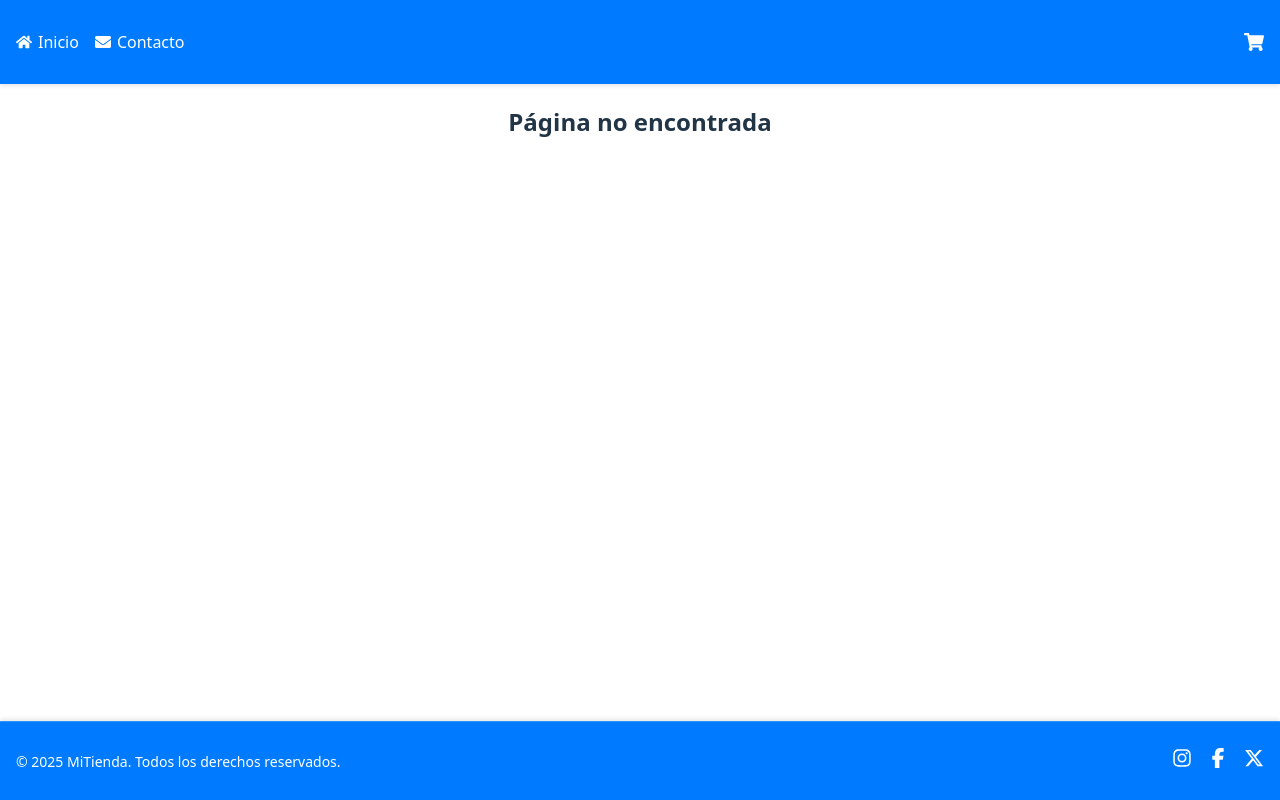
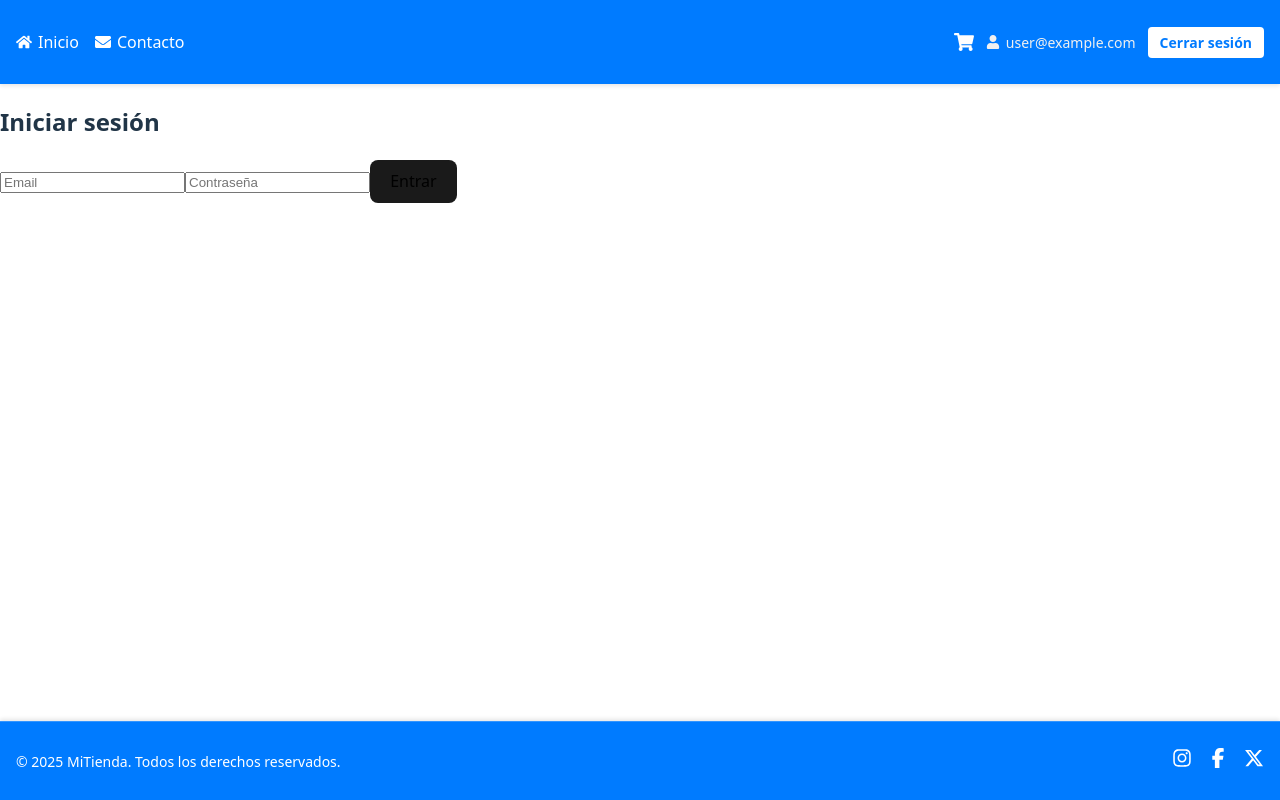
Before and after one commit to Leanfclv/react-clase, a React (Vite) app: page /login in a window 1280 px wide. Built offline with nearby package versions, Linux system fonts and the light colour scheme; no server answers; sample sign-in values are in the browser's storage.

Commit message:
Auth: Login/Register con Firebase + Navbar dinámico

```diff
--- a/package.json
+++ b/package.json
@@ -11,6 +11,7 @@
     "tailwind:init": "tailwindcss init -p"
   },
   "dependencies": {
+    "firebase": "^12.6.0",
     "framer-motion": "^12.23.22",
     "react": "^19.1.1",
     "react-dom": "^19.1.1",
--- a/src/App.jsx
+++ b/src/App.jsx
@@ -1,37 +1,45 @@
-import { useState, useEffect } from 'react';
-import { Routes, Route, useLocation } from 'react-router-dom';
-import { AnimatePresence, motion } from 'framer-motion';
+import { useState, useEffect } from "react";
+import { Routes, Route, useLocation } from "react-router-dom";
+import { AnimatePresence, motion } from "framer-motion";
 
-import Navbar from './components/layout/Navbar';
-import Footer from './components/layout/Footer';
-import Productos from './components/features/productos/Productos';
-import Contacto from './components/features/contacto/Contacto';
-import Carrito from './components/features/carrito/Carrito';
-import DetalleProducto from './components/features/detalle/DetalleProducto';
+import Navbar from "./components/layout/Navbar";
+import Footer from "./components/layout/Footer";
+import Productos from "./components/features/productos/Productos";
+import Contacto from "./components/features/contacto/Contacto";
+import Carrito from "./components/features/carrito/Carrito";
+import DetalleProducto from "./components/features/detalle/DetalleProducto";
+import Login from "./components/auth/Login";
+import Register from "./components/auth/Register";
+import AdminCrud from "./components/admin/AdminCrud";
+import RutaProtegida from "./components/auth/RutaProtegida";
 
-import { CarritoProvider } from './context/CarritoContext'; // 👈 Importamos el provider
-import './App.css';
+import { CarritoProvider } from "./context/CarritoContext";
+import { AuthProvider } from "./context/AuthContext"; // 👈 Importamos el AuthProvider
+import "./App.css";
 
-const MotionDiv = motion.create('div');
+// Usamos la nueva API de Framer Motion
+const MotionDiv = motion.create("div");
 
 function App() {
   const [productos, setProductos] = useState([]);
   const location = useLocation();
 
   useEffect(() => {
-    fetch('https://fakestoreapi.com/products')
-      .then(res => res.json())
-      .then(data => setProductos(data))
-      .catch(error => console.error('Error al cargar productos:', error));
+    fetch("https://fakestoreapi.com/products")
+      .then((res) => res.json())
+      .then((data) => setProductos(data))
+      .catch((error) => console.error("Error al cargar productos:", error));
   }, []);
 
   return (
+    <AuthProvider>
       <CarritoProvider>
         <div className="layout">
-        <Navbar /> {/* 👈 Ya no recibe carrito por props */}
+          <Navbar />{/* 👈 Ya no recibe carrito por props */}
           <main className="main-content">
             <AnimatePresence mode="wait">
               <Routes location={location} key={location.pathname}>
+                {/* Catálogo */}
                 <Route
                   path="/"
                   element={
@@ -41,10 +49,12 @@ function App() {
                       exit={{ opacity: 0 }}
                       transition={{ duration: 0.3 }}
                     >
-                    <Productos productos={productos} /> {/* 👈 Usa contexto para agregar al carrito */}
+                      <Productos productos={productos} />{/* 👈 Usa contexto para agregar al carrito */}
                     </MotionDiv>
                   }
                 />
+
+                {/* Contacto */}
                 <Route
                   path="/contacto"
                   element={
@@ -58,19 +68,25 @@ function App() {
                     </MotionDiv>
                   }
                 />
+
+                {/* Carrito (ruta protegida: requiere login) */}
                 <Route
                   path="/carrito"
                   element={
+                    <RutaProtegida>
                       <MotionDiv
                         initial={{ opacity: 0 }}
                         animate={{ opacity: 1 }}
                         exit={{ opacity: 0 }}
                         transition={{ duration: 0.3 }}
                       >
-                    <Carrito /> {/* 👈 Usa contexto */}
+                        <Carrito />{/* 👈 Usa contexto */}
                       </MotionDiv>
+                    </RutaProtegida>
                   }
                 />
+
+                {/* Detalle de producto */}
                 <Route
                   path="/producto/:id"
                   element={
@@ -80,14 +96,64 @@ function App() {
                       exit={{ opacity: 0 }}
                       transition={{ duration: 0.3 }}
                     >
-                    <DetalleProducto productos={productos} /> {/* 👈 Usa contexto para agregar */}
+                      <DetalleProducto productos={productos} />{/* 👈 Usa contexto para agregar */}
                     </MotionDiv>
                   }
                 />
+
+                {/* Login */}
+                <Route
+                  path="/login"
+                  element={
+                    <MotionDiv
+                      initial={{ opacity: 0 }}
+                      animate={{ opacity: 1 }}
+                      exit={{ opacity: 0 }}
+                      transition={{ duration: 0.3 }}
+                    >
+                      <Login />
+                    </MotionDiv>
+                  }
+                />
+
+                {/* Registro */}
+                <Route
+                  path="/register"
+                  element={
+                    <MotionDiv
+                      initial={{ opacity: 0 }}
+                      animate={{ opacity: 1 }}
+                      exit={{ opacity: 0 }}
+                      transition={{ duration: 0.3 }}
+                    >
+                      <Register />
+                    </MotionDiv>
+                  }
+                />
+
+                {/* Admin CRUD (solo admin) */}
+                <Route
+                  path="/admin"
+                  element={
+                    <RutaProtegida role="admin">
+                      <MotionDiv
+                        initial={{ opacity: 0 }}
+                        animate={{ opacity: 1 }}
+                        exit={{ opacity: 0 }}
+                        transition={{ duration: 0.3 }}
+                      >
+                        <AdminCrud />
+                      </MotionDiv>
+                    </RutaProtegida>
+                  }
+                />
+
                 {/* Página 404 */}
                 <Route
                   path="*"
-                element={<h2 style={{ textAlign: 'center' }}>Página no encontrada</h2>}
+                  element={
+                    <h2 style={{ textAlign: "center" }}>Página no encontrada</h2>
+                  }
                 />
               </Routes>
             </AnimatePresence>
@@ -95,6 +161,7 @@ function App() {
           <Footer />
         </div>
       </CarritoProvider>
+    </AuthProvider>
   );
 }
 
--- /dev/null
+++ b/src/components/admin/AdminCrud.jsx
@@ -0,0 +1,51 @@
+import { useState } from "react";
+
+function AdminCrud() {
+  const [articulos, setArticulos] = useState([]);
+  const [nuevo, setNuevo] = useState("");
+
+  const agregar = () => {
+    if (nuevo.trim() === "") return;
+    setArticulos([...articulos, { id: Date.now(), nombre: nuevo }]);
+    setNuevo("");
+  };
+
+  const eliminar = (id) => {
+    setArticulos(articulos.filter((a) => a.id !== id));
+  };
+
+  const editar = (id, nombre) => {
+    setArticulos(
+      articulos.map((a) => (a.id === id ? { ...a, nombre } : a))
+    );
+  };
+
+  return (
+    <div style={{ padding: "20px" }}>
+      <h2>Panel Admin - CRUD Artículos</h2>
+
+      <div style={{ marginBottom: "10px" }}>
+        <input
+          value={nuevo}
+          onChange={(e) => setNuevo(e.target.value)}
+          placeholder="Nuevo artículo"
+        />
+        <button onClick={agregar}>Agregar</button>
+      </div>
+
+      <ul>
+        {articulos.map((a) => (
+          <li key={a.id} style={{ marginBottom: "8px" }}>
+            <input
+              value={a.nombre}
+              onChange={(e) => editar(a.id, e.target.value)}
+            />
+            <button onClick={() => eliminar(a.id)}>Eliminar</button>
+          </li>
+        ))}
+      </ul>
+    </div>
+  );
+}
+
+export default AdminCrud;
--- /dev/null
+++ b/src/components/auth/Login.jsx
@@ -0,0 +1,30 @@
+import { useContext, useState } from "react";
+import { AuthContext } from "../../context/AuthContext";
+
+function Login() {
+  const { login } = useContext(AuthContext);
+  const [email, setEmail] = useState("");
+  const [password, setPassword] = useState("");
+
+  const handleSubmit = async (e) => {
+    e.preventDefault();
+    try {
+      await login(email, password);
+    } catch (error) {
+      console.error("Error en login:", error.message);
+    }
+  };
+
+  return (
+    <div>
+      <h2>Iniciar sesión</h2>
+      <form onSubmit={handleSubmit}>
+        <input type="email" value={email} onChange={e => setEmail(e.target.value)} placeholder="Email" />
+        <input type="password" value={password} onChange={e => setPassword(e.target.value)} placeholder="Contraseña" />
+        <button type="submit">Entrar</button>
+      </form>
+    </div>
+  );
+}
+
+export default Login;
--- /dev/null
+++ b/src/components/auth/Register.jsx
@@ -0,0 +1,30 @@
+import { useContext, useState } from "react";
+import { AuthContext } from "../../context/AuthContext";
+
+function Register() {
+  const { register } = useContext(AuthContext);
+  const [email, setEmail] = useState("");
+  const [password, setPassword] = useState("");
+
+  const handleSubmit = async (e) => {
+    e.preventDefault();
+    try {
+      await register(email, password);
+    } catch (error) {
+      console.error("Error en registro:", error.message);
+    }
+  };
+
+  return (
+    <div>
+      <h2>Registro</h2>
+      <form onSubmit={handleSubmit}>
+        <input type="email" value={email} onChange={e => setEmail(e.target.value)} placeholder="Email" />
+        <input type="password" value={password} onChange={e => setPassword(e.target.value)} placeholder="Contraseña" />
+        <button type="submit">Registrarse</button>
+      </form>
+    </div>
+  );
+}
+
+export default Register;
--- a/src/components/layout/Navbar.css
+++ b/src/components/layout/Navbar.css
@@ -11,7 +11,6 @@
   z-index: 100;
   box-shadow: 0 2px 4px rgba(0,0,0,0.1);
 }
-
 
 .nav-left {
   display: flex;
@@ -42,12 +41,12 @@
   display: flex;
   align-items: center;
   text-decoration: none;
-  color: white; /* ← esto fuerza el color blanco */
+  color: white;
   font-size: 20px;
 }
 
 .cart-icon:hover {
-  color: #d4eaff; /* azul claro al hacer hover */
+  color: #d4eaff;
 }
 
 .cart-count {
@@ -60,3 +59,32 @@
   padding: 2px 6px;
   border-radius: 50%;
 }
+
+/* 🔥 Botones de sesión */
+.nav-btn {
+  margin-left: 12px;
+  padding: 6px 12px;
+  background-color: white;
+  color: #007bff;
+  border: none;
+  border-radius: 4px;
+  font-weight: 600;
+  font-size: 14px;
+  text-decoration: none;
+  cursor: pointer;
+  transition: background-color 0.3s ease, color 0.3s ease;
+}
+
+.nav-btn:hover {
+  background-color: #0056b3;
+  color: white;
+}
+
+.nav-user {
+  margin-left: 12px;
+  font-weight: 500;
+  color: #f0f0f0;
+  display: flex;
+  align-items: center;
+  font-size: 14px;
+}
--- a/src/components/layout/Navbar.jsx
+++ b/src/components/layout/Navbar.jsx
@@ -1,11 +1,13 @@
 import { useContext } from "react";
 import { Link } from "react-router-dom";
-import { FaShoppingCart, FaHome, FaEnvelope } from "react-icons/fa";
-import { CarritoContext } from "../../context/CarritoContext"; // 👈 Importamos el contexto
+import { FaShoppingCart, FaHome, FaEnvelope, FaUser } from "react-icons/fa";
+import { AuthContext } from "../../context/AuthContext"; // 👈 Importamos el contexto
+import { CarritoContext } from "../../context/CarritoContext";
 import "./Navbar.css";
 
 function Navbar() {
-  const { carrito } = useContext(CarritoContext); // 👈 Obtenemos carrito del contexto
+  const { carrito } = useContext(CarritoContext);
+  const { user, logout } = useContext(AuthContext); // 👈 Obtenemos usuario y logout
 
   return (
     <nav className="navbar">
@@ -19,13 +21,37 @@ function Navbar() {
           Contacto
         </Link>
       </div>
+
       <div className="nav-right">
+        {/* Carrito */}
         <Link to="/carrito" className="cart-icon">
           <FaShoppingCart />
           {carrito.length > 0 && (
             <span className="cart-count">{carrito.length}</span>
           )}
         </Link>
+
+        {/* 👇 Botones de login/registro o logout */}
+        {user ? (
+          <>
+            <span className="nav-user">
+              <FaUser style={{ marginRight: "6px" }} />
+              {user.email}
+            </span>
+            <button className="nav-btn" onClick={logout}>
+              Cerrar sesión
+            </button>
+          </>
+        ) : (
+          <>
+            <Link to="/login" className="nav-btn">
+              Iniciar sesión
+            </Link>
+            <Link to="/register" className="nav-btn">
+              Registrarse
+            </Link>
+          </>
+        )}
       </div>
     </nav>
   );
--- a/src/context/AuthContext.jsx
+++ b/src/context/AuthContext.jsx
@@ -1,29 +1,61 @@
-import { createContext, useState } from "react";
+import { createContext, useState, useEffect } from "react";
+import { auth } from "../firebaseConfig"; // 👈 Importamos la config de Firebase
+import {
+  signInWithEmailAndPassword,
+  createUserWithEmailAndPassword,
+  signOut,
+  onAuthStateChanged
+} from "firebase/auth";
 
+// Creamos el contexto
 export const AuthContext = createContext();
 
 export function AuthProvider({ children }) {
-  const [user, setUser] = useState(null); // null = no logueado
+  const [user, setUser] = useState(null);
+  const [loading, setLoading] = useState(true);
 
-  const login = (username, password) => {
-    // Simulación: usuario admin
-    if (username === "admin" && password === "1234") {
-      setUser({ username, role: "admin" });
-    } else {
-      setUser({ username, role: "user" });
+  // Escuchar cambios de sesión (login/logout)
+  useEffect(() => {
+    const unsubscribe = onAuthStateChanged(auth, (currentUser) => {
+      setUser(currentUser);
+      setLoading(false);
+    });
+    return () => unsubscribe();
+  }, []);
+
+  // Login con email y contraseña
+  const login = async (email, password) => {
+    try {
+      await signInWithEmailAndPassword(auth, email, password);
+    } catch (error) {
+      console.error("Error en login:", error.message);
+      throw error;
     }
   };
 
-  const logout = () => setUser(null);
+  // Registro de usuario
+  const register = async (email, password) => {
+    try {
+      await createUserWithEmailAndPassword(auth, email, password);
+    } catch (error) {
+      console.error("Error en registro:", error.message);
+      throw error;
+    }
+  };
 
-  const register = (username, password) => {
-    // Simulación de registro (en real sería con backend)
-    setUser({ username, role: "user" });
+  // Logout
+  const logout = async () => {
+    try {
+      await signOut(auth);
+    } catch (error) {
+      console.error("Error en logout:", error.message);
+      throw error;
+    }
   };
 
   return (
-    <AuthContext.Provider value={{ user, login, logout, register }}>
-      {children}
+    <AuthContext.Provider value={{ user, login, register, logout }}>
+      {!loading && children}
     </AuthContext.Provider>
   );
 }
--- /dev/null
+++ b/src/firebaseConfig.js
@@ -0,0 +1,20 @@
+// src/firebaseConfig.js
+import { initializeApp } from "firebase/app";
+import { getAuth } from "firebase/auth"; // 👈 para login/registro
+
+// Configuración de tu proyecto Firebase
+const firebaseConfig = {
+  apiKey: "AIzaSyDSk2EyFxl3qyHRNduaZAjU_6fS6EGoEjE",
+  authDomain: "ecommerce-react-54538.firebaseapp.com",
+  projectId: "ecommerce-react-54538",
+  storageBucket: "ecommerce-react-54538.appspot.com", // 👈 ojo: debería terminar en .appspot.com
+  messagingSenderId: "1018636373260",
+  appId: "1:1018636373260:web:f4ada55c89f432de5c0d29",
+  measurementId: "G-Y96S1YJ0YC"
+};
+
+// Inicializar Firebase
+const app = initializeApp(firebaseConfig);
+
+// Exportar auth para usar en tu AuthContext
+export const auth = getAuth(app);
```
Also changed, not shown: 1 other file (tests, documents, lock files or other folders). Lines whose indentation alone changed are shown as unchanged.
